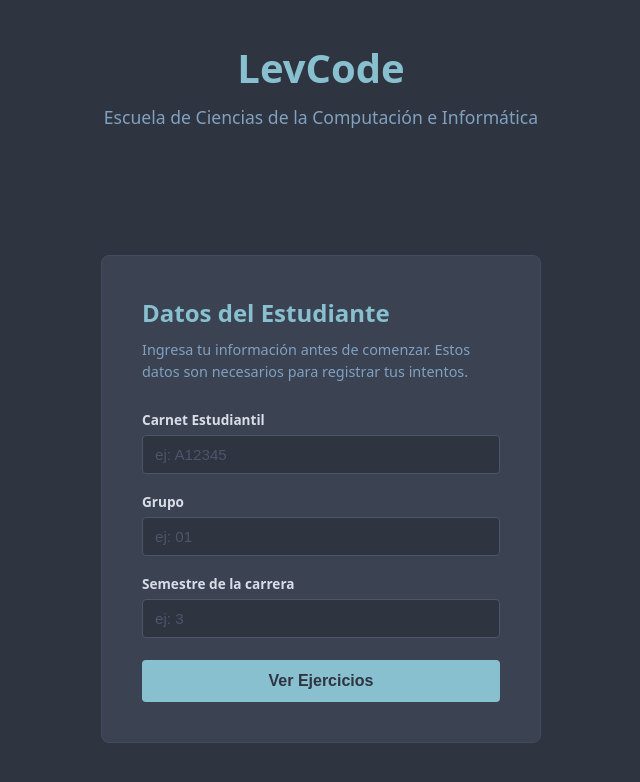
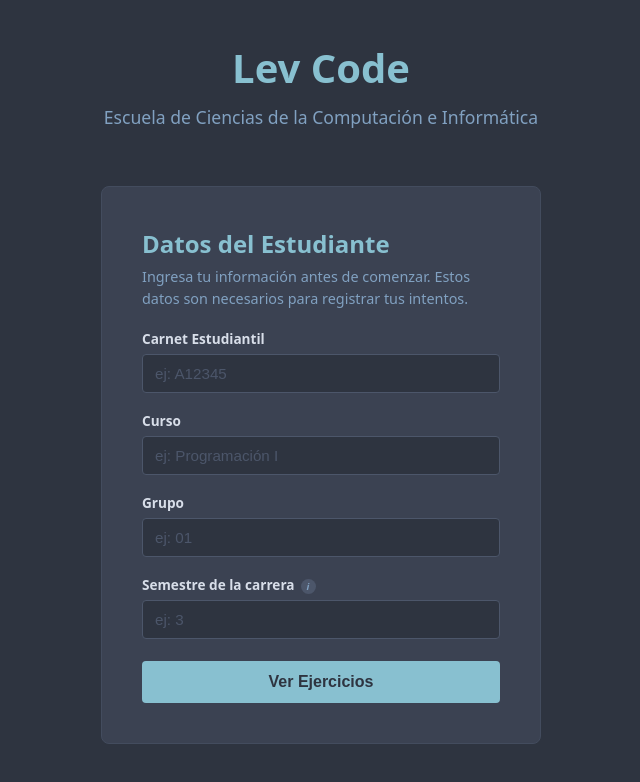
Before and after one commit to Mainorrr/LevCode, a React (Vite) app in the folder frontend/: page / in a window 1280 px wide. Shown: the top 782 px of the page, without its empty margins (319-959 px from the left). Built offline with nearby package versions, Linux system fonts and the light colour scheme.

Commit message:
Modificando estilos y agregando informacion extra a almacenar en la DB

```diff
--- a/frontend/index.html
+++ b/frontend/index.html
@@ -3,7 +3,7 @@
 <head>
     <meta charset="UTF-8">
     <meta name="viewport" content="width=device-width, initial-scale=1.0">
-    <title>Online Judge</title>
+    <title>Lev Code</title>
 </head>
 <body>
     <div id="root"></div>
--- a/frontend/src/components/App/App.css
+++ b/frontend/src/components/App/App.css
@@ -9,8 +9,8 @@
 
 .app-header {
   text-align: center;
-  margin-bottom: 30px;
-  padding: 20px;
+  margin-bottom: 16px;
+  padding: 20px 20px 0;
 }
 
 .app-header h1 {
--- a/frontend/src/components/App/App.jsx
+++ b/frontend/src/components/App/App.jsx
@@ -114,6 +114,7 @@ export default function App() {
         carnet: userInfo.carnet,
         grupo: userInfo.grupo,
         semestre: userInfo.semestre,
+        curso: userInfo.curso,
         problemId: selectedExercise.config.id,
         solved,
       }),
@@ -126,7 +127,7 @@ export default function App() {
   return (
     <div className="app-container">
       <header className="app-header">
-        <h1>LevCode</h1>
+        <h1>Lev Code</h1>
         <p>Escuela de Ciencias de la Computación e Informática</p>
       </header>
 
@@ -162,7 +163,7 @@ export default function App() {
             </div>
 
             <div className="user-badge">
-              {userInfo.carnet} &nbsp;·&nbsp; Grupo {userInfo.grupo} &nbsp;·&nbsp; Semestre {userInfo.semestre}
+              {userInfo.carnet} &nbsp;·&nbsp; {userInfo.curso} &nbsp;·&nbsp; Grupo {userInfo.grupo} &nbsp;·&nbsp; Semestre {userInfo.semestre}
             </div>
 
             {/* key={id} hace que CodeMirror se reinicie al cambiar de ejercicio */}
--- a/frontend/src/components/ExerciseMenu/ExerciseMenu.jsx
+++ b/frontend/src/components/ExerciseMenu/ExerciseMenu.jsx
@@ -14,7 +14,7 @@ export default function ExerciseMenu({ exercises, onSelect, userInfo }) {
       <div className="menu-header">
         <h2 className="menu-title">Ejercicios</h2>
         <span className="menu-user">
-          {userInfo.carnet} &nbsp;|&nbsp; Grupo {userInfo.grupo} &nbsp;|&nbsp; Semestre {userInfo.semestre}
+          {userInfo.carnet} &nbsp;|&nbsp; {userInfo.curso} &nbsp;|&nbsp; Grupo {userInfo.grupo} &nbsp;|&nbsp; Semestre {userInfo.semestre}
         </span>
       </div>
 
--- a/frontend/src/components/UserForm/UserForm.css
+++ b/frontend/src/components/UserForm/UserForm.css
@@ -18,13 +18,13 @@
 .userform-title {
   font-size: 1.5em;
   color: #88C0D0;
-  margin-bottom: 10px;
+  margin-bottom: 6px;
 }
 
 .userform-subtitle {
   font-size: 0.9em;
   color: #81A1C1;
-  margin-bottom: 28px;
+  margin-bottom: 20px;
   line-height: 1.5;
 }
 
@@ -65,6 +65,49 @@
   color: #4C566A;
 }
 
+.userform-tooltip {
+  display: inline-flex;
+  align-items: center;
+  justify-content: center;
+  width: 15px;
+  height: 15px;
+  border-radius: 50%;
+  background: #4C566A;
+  color: #81A1C1;
+  font-size: 0.7em;
+  font-style: italic;
+  font-weight: 700;
+  cursor: default;
+  margin-left: 6px;
+  position: relative;
+  vertical-align: middle;
+}
+
+.userform-tooltip-text {
+  display: none;
+  position: absolute;
+  bottom: calc(100% + 6px);
+  left: 50%;
+  transform: translateX(-50%);
+  background: #2E3440;
+  border: 1px solid #434C5E;
+  color: #D8DEE9;
+  font-size: 1.05em;
+  font-weight: 400;
+  font-style: normal;
+  padding: 8px 10px;
+  border-radius: 4px;
+  width: 240px;
+  line-height: 1.5;
+  white-space: normal;
+  z-index: 10;
+  pointer-events: none;
+}
+
+.userform-tooltip:hover .userform-tooltip-text {
+  display: block;
+}
+
 .userform-error {
   color: #BF616A;
   font-size: 0.875em;
--- a/frontend/src/components/UserForm/UserForm.jsx
+++ b/frontend/src/components/UserForm/UserForm.jsx
@@ -6,12 +6,13 @@ import './UserForm.css'
  * Esta información se almacena con cada submission para análisis estadístico.
  *
  * Props:
- *   - onSubmit: function({ carnet, grupo, semestre }) - callback al confirmar datos
+ *   - onSubmit: function({ carnet, grupo, semestre, curso }) - callback al confirmar datos
  */
 export default function UserForm({ onSubmit }) {
   const [carnet, setCarnet] = useState('')
   const [grupo, setGrupo] = useState('')
   const [semestre, setSemestre] = useState('')
+  const [curso, setCurso] = useState('')
   const [error, setError] = useState('')
 
   const validateCarnet = (value) => /^[A-Za-z]\d{5}$/.test(value)
@@ -32,12 +33,16 @@ export default function UserForm({ onSubmit }) {
       setError('El grupo es requerido.')
       return
     }
-    if (!semestre || semestre < 1 || semestre > 16) {
-      setError('El semestre debe ser un número entre 1 y 16.')
+    if (!semestre || semestre < 1 || semestre > 8) {
+      setError('El semestre debe ser un número entre 1 y 8.')
+      return
+    }
+    if (!curso.trim()) {
+      setError('El curso es requerido.')
       return
     }
 
-    onSubmit({ carnet: carnet.toUpperCase(), grupo: grupo.trim(), semestre: Number(semestre) })
+    onSubmit({ carnet: carnet.toUpperCase(), grupo: grupo.trim(), semestre: Number(semestre), curso: curso.trim() })
   }
 
   return (
@@ -63,6 +68,19 @@ export default function UserForm({ onSubmit }) {
           </div>
 
           <div className="userform-field">
+            <label htmlFor="curso">Curso</label>
+            <input
+              id="curso"
+              type="text"
+              placeholder="ej: Programación I"
+              value={curso}
+              onChange={(e) => setCurso(e.target.value)}
+              maxLength={255}
+              className="userform-input"
+            />
+          </div>
+
+          <div className="userform-field">
             <label htmlFor="grupo">Grupo</label>
             <input
               id="grupo"
@@ -75,7 +93,15 @@ export default function UserForm({ onSubmit }) {
           </div>
 
           <div className="userform-field">
-            <label htmlFor="semestre">Semestre de la carrera</label>
+            <label htmlFor="semestre">
+              Semestre de la carrera
+              <span className="userform-tooltip">
+                i
+                <span className="userform-tooltip-text">
+                  Indica el semestre en el que llevas la mayoría de tus cursos actualmente.
+                </span>
+              </span>
+            </label>
             <input
               id="semestre"
               type="number"
@@ -83,7 +109,7 @@ export default function UserForm({ onSubmit }) {
               value={semestre}
               onChange={(e) => setSemestre(e.target.value)}
               min={1}
-              max={16}
+              max={8}
               className="userform-input"
             />
           </div>
```
Also changed, not shown: 2 other files (tests, documents, lock files or other folders).
